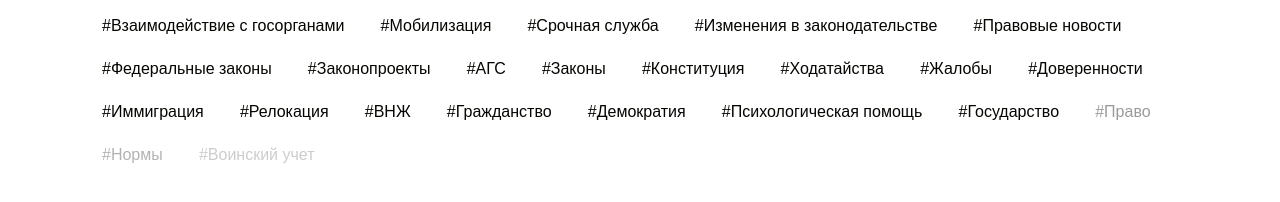
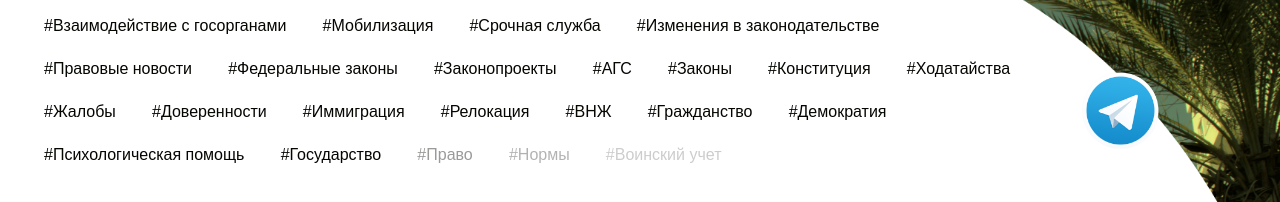
Before and after one commit to sir-kir/draft, a plain HTML site: page index.html in a window 1280 px wide. Shown: the part 904-1106 px from the top of the page. Drawn offline with nearby package versions, Linux system fonts and the light colour scheme; a web font is replaced by a local one.

Commit message:
Add files via upload

```diff
--- a/index.html
+++ b/index.html
@@ -10,6 +10,9 @@
     <link rel="stylesheet" href="style.css">
 </head>
 <body>
+    <div class="container-fluid bg">
+        <div class="row">
+            <div class="col-md-10">
                 <div class="container">
                     <section class="header">
                         <div class="row">
@@ -53,6 +56,14 @@
                         </div>
                     </section>
                 </div>
+            </div>
+            <div class="col-md-2">
+                <div class="row align-items-end h95">
+                    <img class="tg" src="tg.png" alt="telegram">
+                </div>
+            </div>
+        </div>
+    </div>
 
 
 
--- a/style.css
+++ b/style.css
@@ -66,6 +66,22 @@ h4 {
 }
 .op1 {
   opacity: 0.2;
+}
+.h95 {
+  height: 95%;
+}
+.logo {
+  width: 90%;
+}
+.bg {
+  background: url(/bg.png);
+  background-repeat: no-repeat;
+  background-attachment: fixed;
+  background-size: cover;
+}
+.tg {
+  display: block;
+  width: 50%;
 }
 .title {
   margin: 0 auto;
```
Also changed, not shown: bg.png (added), tg.png (added). Lines whose indentation alone changed are shown as unchanged.
